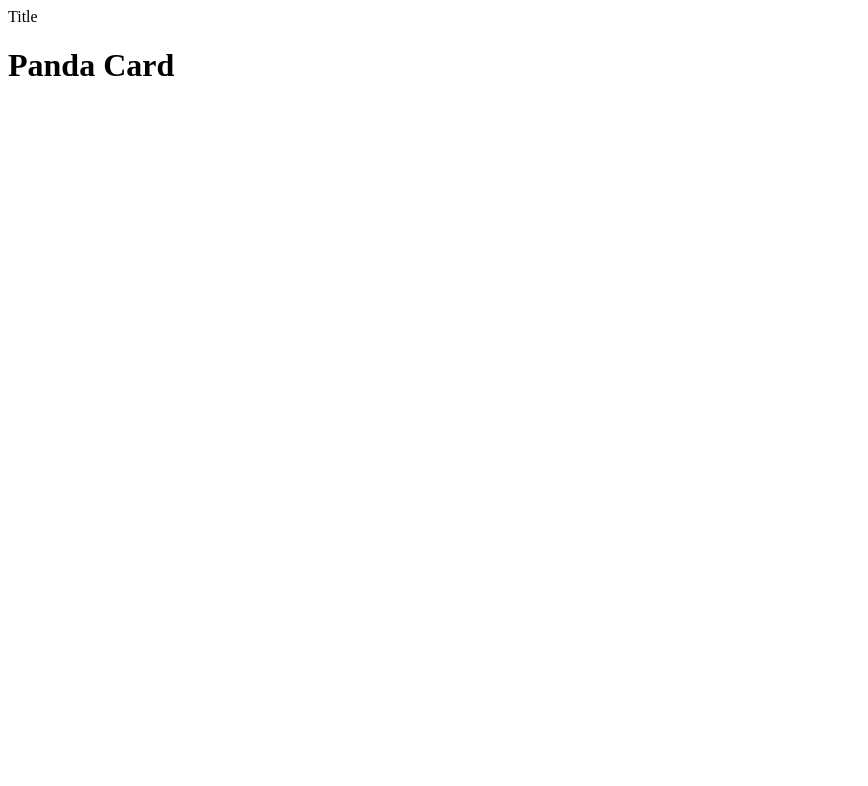
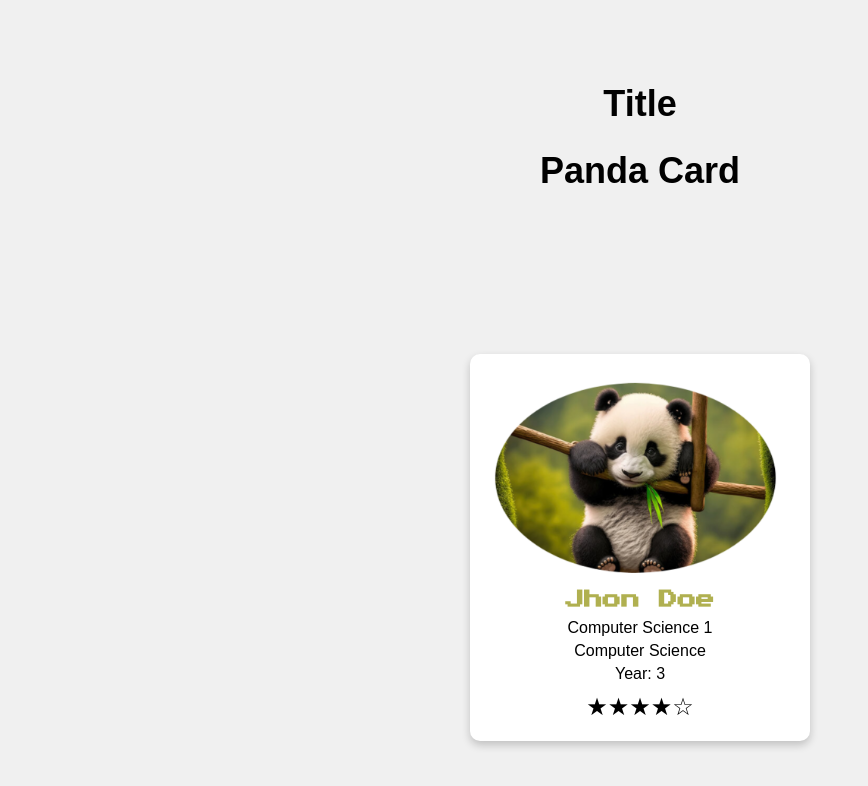
Before and after one commit to Niks-World/Restart, a plain HTML site: page firstClass/PandaCard.html in a window 1280 px wide. Shown: the whole page, without its empty margins (0-868 px from the left). Drawn offline with Linux system fonts and the light colour scheme.

Commit message:
panda in center

```diff
--- a/firstClass/PandaCard.html
+++ b/firstClass/PandaCard.html
@@ -3,14 +3,86 @@
 <head>
     <meta charset="UTF-8">
     <meta name="viewport" content="width=device-width, initial-scale=1.0">
+    <link href="https://fonts.googleapis.com/css2?family=Press+Start+2P&display=swap" rel="stylesheet">
+
     <title>Panda Card</title>
 </head>
+<style>
+body {
+    font-family: Arial, sans-serif;
+    display: grid;
+    justify-content: center;
+    align-items: center;
+    height: 100vh;
+    margin: 0;
+    background-color: #f0f0f0;
+
+}
+
+.container {
+    text-align: center;
+}
+
+h1 {
+    font-size: 36px;
+    font-weight: bold;
+}
+
+h2 {
+    font-size: 24px;
+    font-family: 'Press Start 2P', cursive; /* Use a pixelated font */
+}
+
+.card {
+    background-color: #fff;
+    border-radius: 10px;
+    box-shadow: 0 4px 8px rgba(0, 0, 0, 0.2);
+    padding: 20px;
+    width: 300px;
+    text-align: center;
+    margin-top: 20px;
+}
+
+.panda-img {
+    width: 100%;
+    height: auto;
+    border-radius: 50%;
+    object-fit: cover;
+}
+
+h3 {
+    color: #b0b050;
+    font-family: 'Press Start 2P', cursive; /* Use a pixelated font */
+    margin: 10px 0;
+}
+
+p {
+    margin: 5px 0;
+}
+
+.rating {
+    margin-top: 10px;
+    font-size: 24px;
+    color: #000;
+}
+
+</style>
 <body>
-    <header>Title</header>
+    <div class="container">
+        <h1>Title</h1>
     <h1>Panda Card</h1>
-    <div>
+    </div>
+
+    <div class="card">
         <div>
-            <img src="" alt="">
+            <img src="panda.png" alt="" class="panda-img">
+            <h3>Jhon Doe</h3>
+            <p>Computer Science 1</p>
+            <p>Computer Science</p>
+            <p>Year: 3</p>
+            <div class="rating">
+                ★★★★☆
+            </div>
         </div>
     </div>
 
```
Also changed, not shown: firstClass/panda.png (added).
